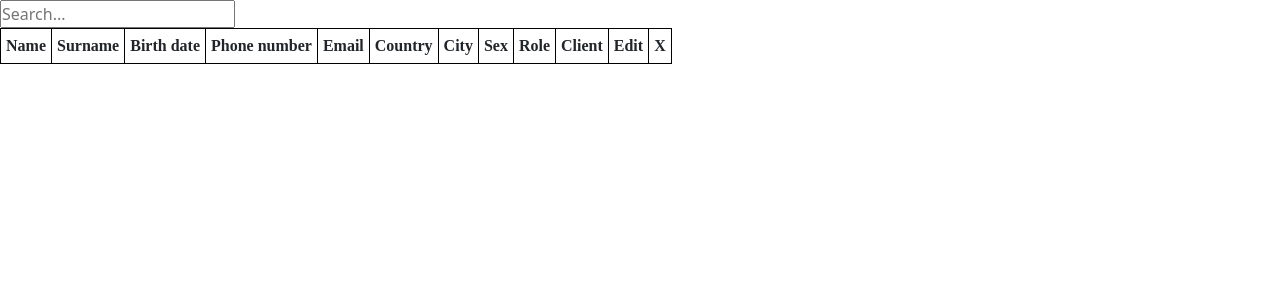
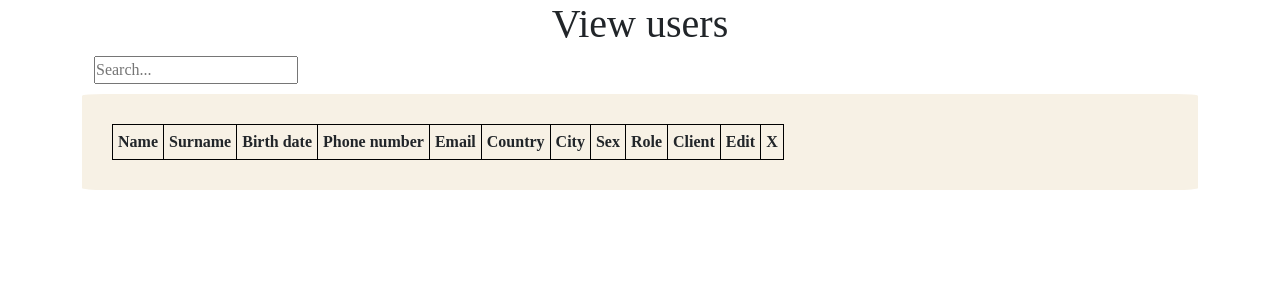
Before and after one commit to adas291/Smauksteliai, a PHP site: page /User/ViewUsers.php in a window 1280 px wide. Shown: the part 70-370 px from the top of the page. Run offline with PHP 8.4, Linux system fonts and the light colour scheme; data comes from the database, SQL or seed files in the repository; data that the repository does not hold is empty; some libraries are stand-ins or nearby versions.

Commit message:
apply viewproject.php style to other view___ pages

```diff
--- a/Website/User/ViewUsers.php
+++ b/Website/User/ViewUsers.php
@@ -78,9 +78,16 @@
                 </svg>
             </a>
         </nav>
+        <div class="container-fluid">
+            <div class="container h1 d-flex justify-content-center">View users</div>
+                <div class="container">
+                    <div class="container">
                         <input type="text" id="searchBar" placeholder="Search...">
+                    </div>
+                    <div class="container inputContainer">
                     <table>
                         <thead>
+                            <tr>
                                 <th>Name</th>
                                 <th>Surname</th>
                                 <th>Birth date</th>
@@ -93,6 +100,7 @@
                                 <th>Client</th>
                                 <th>Edit</th>
                                 <th>X</th>
+                            </tr>
                         </thead>
                         <tbody id="body">
                             <?php
@@ -126,6 +134,9 @@
                             ?>
                         </tbody>
                     </table>
+                </div>
+            </div>
+        </div>
         <!-- Scripts -->
         <script src="https://cdn.jsdelivr.net/npm/bootstrap@5.3.0-alpha1/dist/js/bootstrap.bundle.min.js" integrity="sha384-w76AqPfDkMBDXo30jS1Sgez6pr3x5MlQ1ZAGC+nuZB+EYdgRZgiwxhTBTkF7CXvN" crossorigin="anonymous"></script>
         <script src="../Scripts/TableSearch.js"></script>
```
Also changed, not shown: Website/Client/ViewClients.php (+9 -0 lines). Lines whose indentation alone changed are shown as unchanged.
